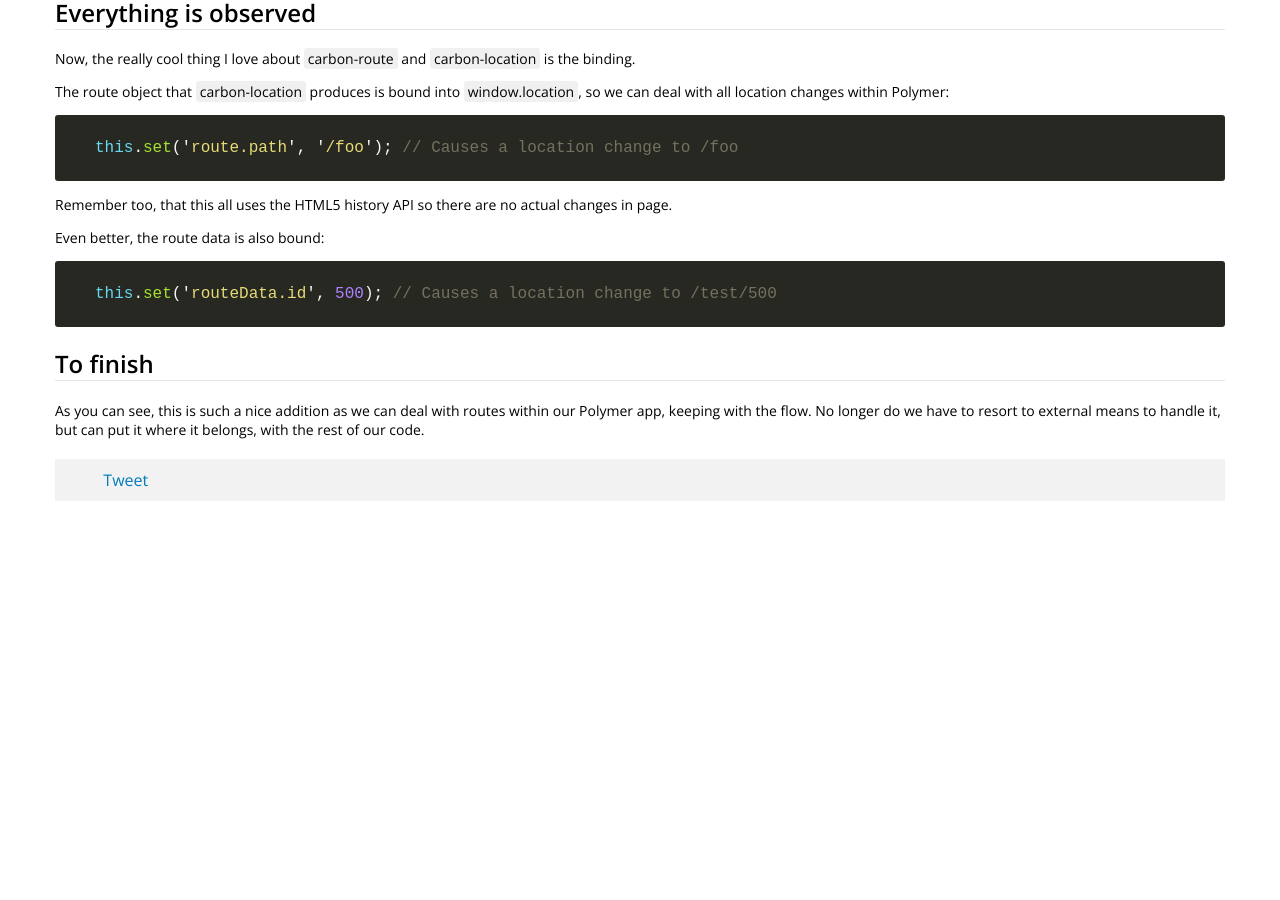
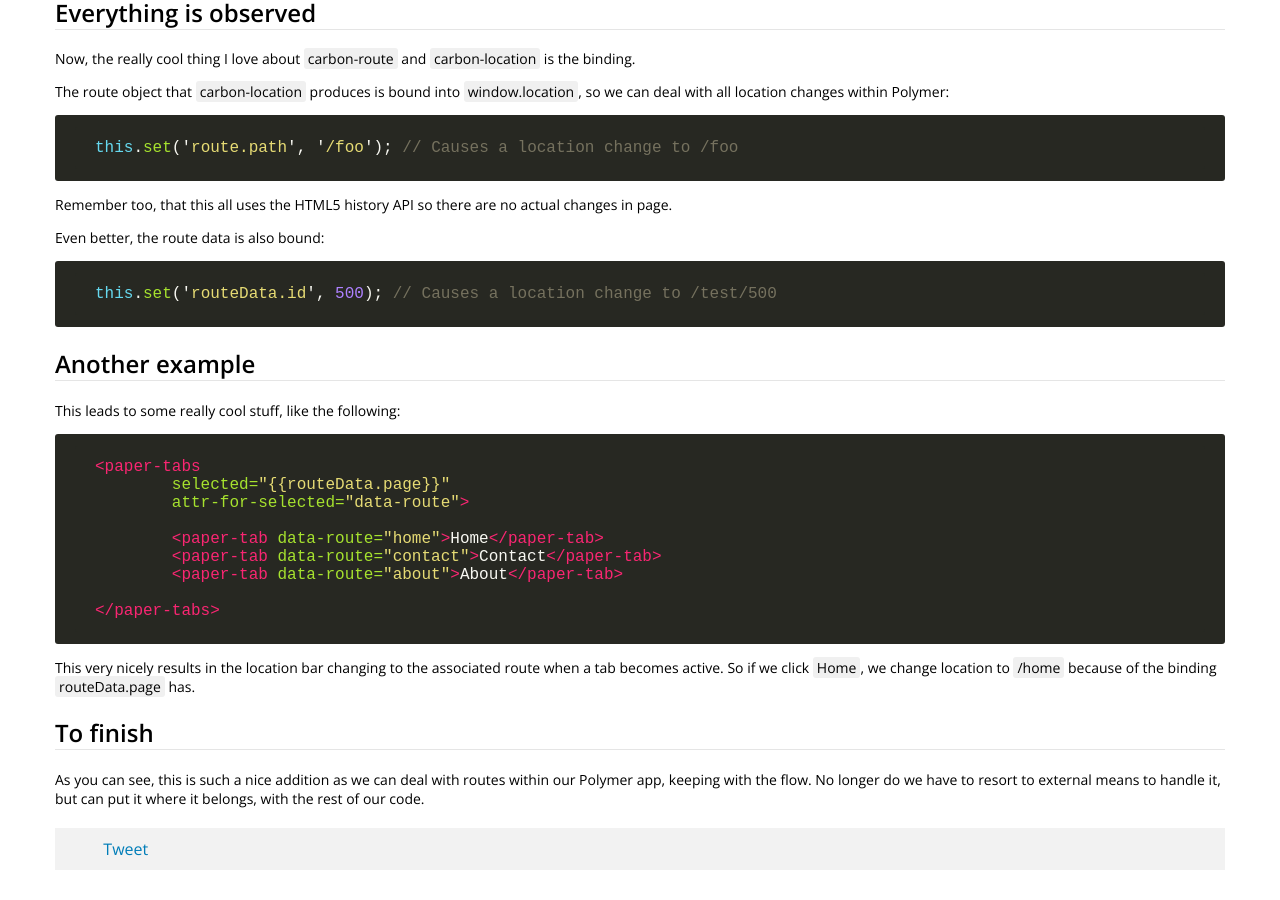
Before and after one commit to 43081j/43081j.github.io, a Jekyll site: the page built from _posts/2016-04-18-polymer-routing.md, in a window 1280 px wide and 900 px high, scrolled down 1681 px. Built offline with Jekyll 4.4.1, drawn with Linux system fonts in a browser that asks for light colours; nearby versions of some CDN libraries; comment, search, counter and statistics services are not loaded; before the commit the page ends 2212 px from its top, so only the background shows below that.

Commit message:
added example of paper tabs

````diff
--- a/_posts/2016-04-18-polymer-routing.md
+++ b/_posts/2016-04-18-polymer-routing.md
@@ -98,6 +98,24 @@
 this.set('routeData.id', 500); // Causes a location change to /test/500
 ```
 
+## Another example
+
+This leads to some really cool stuff, like the following:
+
+```html
+<paper-tabs
+	selected="{% raw %}{{routeData.page}}{% endraw %}"
+	attr-for-selected="data-route">
+
+	<paper-tab data-route="home">Home</paper-tab>
+	<paper-tab data-route="contact">Contact</paper-tab>
+	<paper-tab data-route="about">About</paper-tab>
+
+</paper-tabs>
+```
+
+This very nicely results in the location bar changing to the associated route when a tab becomes active. So if we click `Home`, we change location to `/home` because of the binding `routeData.page` has.
+
 ## To finish
 
 As you can see, this is such a nice addition as we can deal with routes within our Polymer app, keeping with the flow. No longer do we have to resort to external means to handle it, but can put it where it belongs, with the rest of our code.
````
